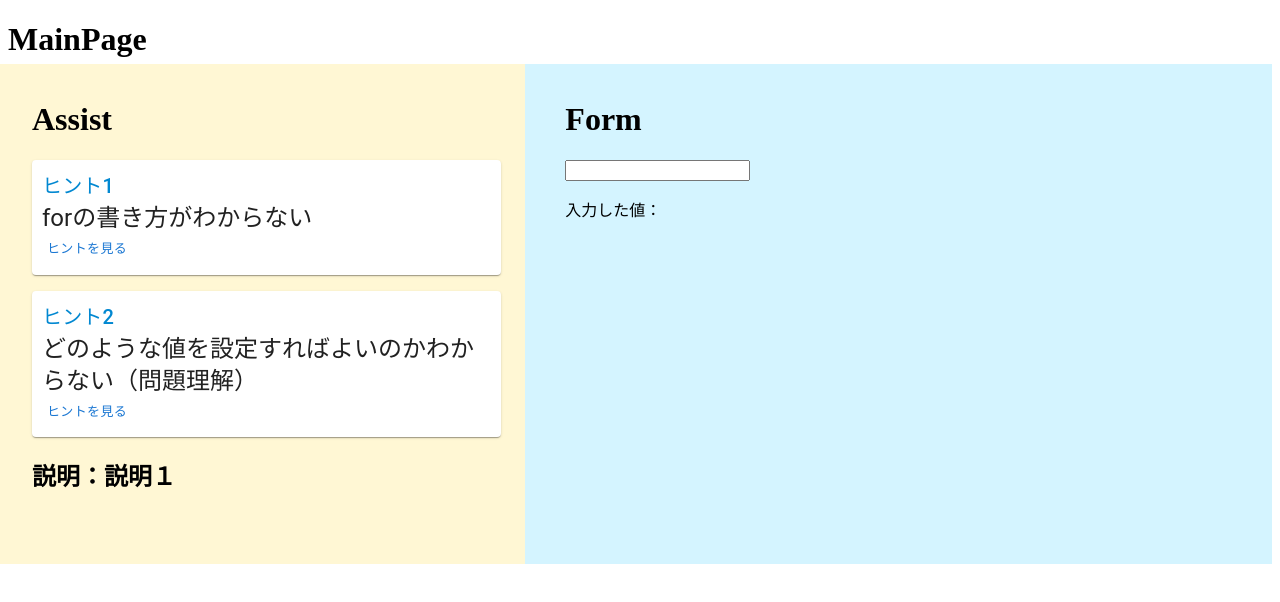
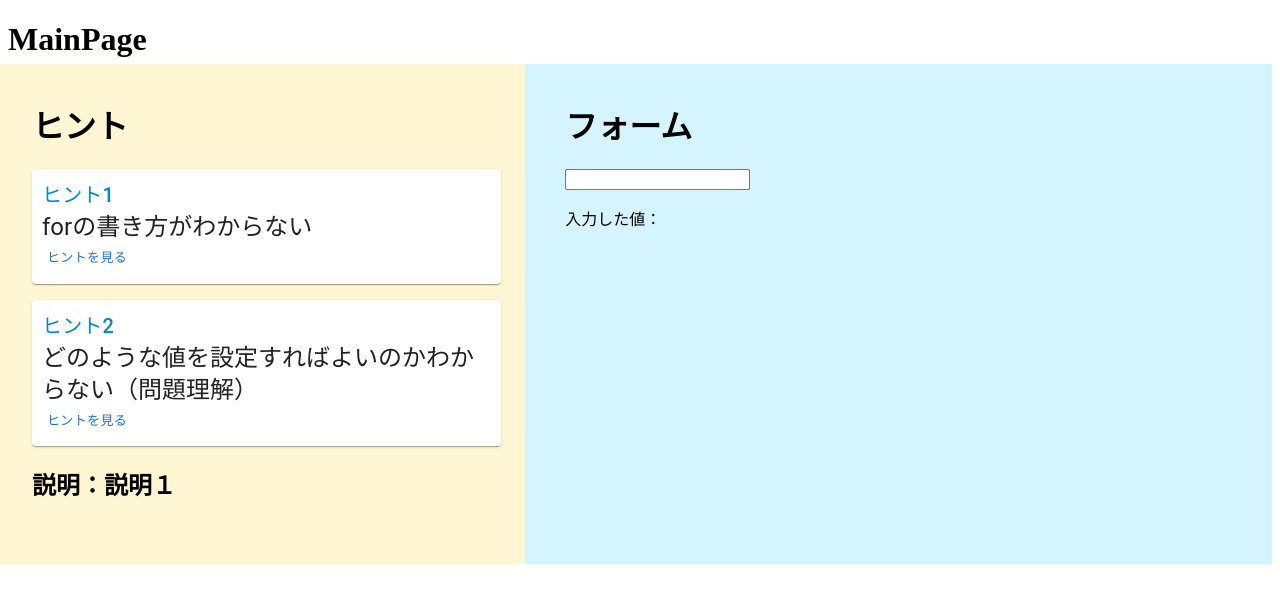
Before and after one commit to KHashimoto3/FIT2023_KH, a React (Vite) app in the folder mock/: page / in a window 1280 px wide. Shown: the top 602 px of the page. Built offline with nearby package versions, Linux system fonts and the light colour scheme.

Commit message:
ヘッダーの表現を変更した。

```diff
--- a/mock/src/components/Assist.tsx
+++ b/mock/src/components/Assist.tsx
@@ -18,7 +18,7 @@ export const Assist = (props: Props) => {
 
     return (
         <Container maxWidth="md">
-            <h1>Assist</h1>
+            <h1>ヒント</h1>
             <Stack spacing={2}>
             {hintList.map((hint, index) => {
                 return (
--- a/mock/src/components/Form.tsx
+++ b/mock/src/components/Form.tsx
@@ -5,7 +5,7 @@ export const Form = () => {
     const [formValue, setFormValue] = useState<string>("");
     return (
         <Container maxWidth="md">
-            <h1>Form</h1>
+            <h1>フォーム</h1>
             <input type="text" size={20} onChange={(event) => setFormValue(event.target.value)} /><br />
             <p>入力した値：{formValue}</p>
         </Container>
```
